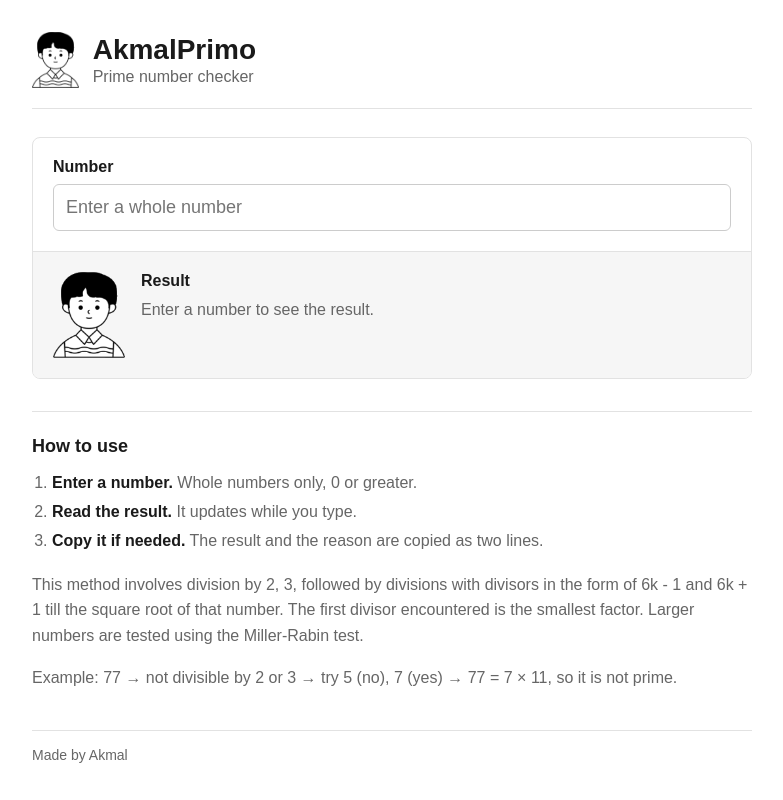
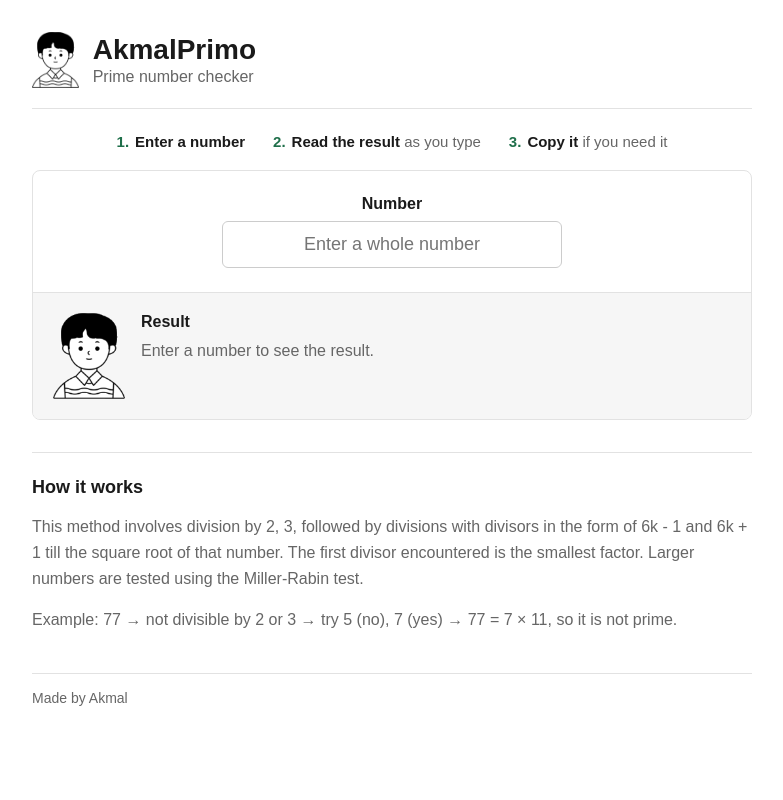
Before and after one commit to Akmalp292/akmalprimo-js, a plain HTML site: page index.html in a window 1280 px wide. Shown: the whole page, without its empty margins (248-1031 px from the left). Drawn offline with Linux system fonts and the light colour scheme; a script that the page names is missing.

Commit message:
style: move steps to the top and center the number input

```diff
--- a/index.html
+++ b/index.html
@@ -20,6 +20,12 @@
           <p class="header__subtitle">Prime number checker</p>
         </div>
       </header>
+
+      <ol class="steps">
+        <li><strong>Enter a number</strong></li>
+        <li><strong>Read the result</strong> as you type</li>
+        <li><strong>Copy it</strong> if you need it</li>
+      </ol>
 
       <section class="tool">
         <div class="tool__input">
@@ -55,15 +61,7 @@
       </section>
 
       <section class="block">
-        <h2 class="block__title">How to use</h2>
-        <ol class="steps">
-          <li><strong>Enter a number.</strong> Whole numbers only, 0 or greater.</li>
-          <li><strong>Read the result.</strong> It updates while you type.</li>
-          <li>
-            <strong>Copy it if needed.</strong> The result and the reason are copied as
-            two lines.
-          </li>
-        </ol>
+        <h2 class="block__title">How it works</h2>
         <p class="note">
           This method involves division by 2, 3, followed by divisions with divisors in
           the form of 6k - 1 and 6k + 1 till the square root of that number. The first
--- a/style.css
+++ b/style.css
@@ -53,15 +53,44 @@ input {
   color: var(--muted);
 }
 
+.steps {
+  display: flex;
+  flex-wrap: wrap;
+  justify-content: center;
+  gap: 8px 28px;
+  margin: 24px 0 0;
+  padding: 0;
+  list-style: none;
+  counter-reset: step;
+  color: var(--muted);
+  font-size: 0.9375rem;
+}
+
+.steps li {
+  counter-increment: step;
+}
+
+.steps li::before {
+  content: counter(step) '.';
+  margin-right: 6px;
+  color: var(--accent);
+  font-weight: bold;
+}
+
+.steps strong {
+  color: var(--text);
+}
+
 .tool {
-  margin-top: 28px;
+  margin-top: 20px;
   border: 1px solid var(--line);
   border-radius: 8px;
   overflow: hidden;
 }
 
 .tool__input {
-  padding: 20px;
+  padding: 24px 20px;
+  text-align: center;
 }
 
 .tool__label {
@@ -72,11 +101,14 @@ input {
 
 .input-wrap {
   position: relative;
+  max-width: 340px;
+  margin: 0 auto;
 }
 
 .input {
   width: 100%;
-  padding: 12px 40px 12px 12px;
+  padding: 12px 40px;
+  text-align: center;
   border: 1px solid #cccccc;
   border-radius: 6px;
   font-size: 1.125rem;
@@ -164,20 +196,6 @@ input {
   font-weight: bold;
 }
 
-.steps {
-  margin: 0;
-  padding-left: 20px;
-  line-height: 1.8;
-}
-
-.steps strong {
-  color: var(--text);
-}
-
-.steps li {
-  color: var(--muted);
-}
-
 .note {
   margin: 16px 0 0;
   color: var(--muted);
```
